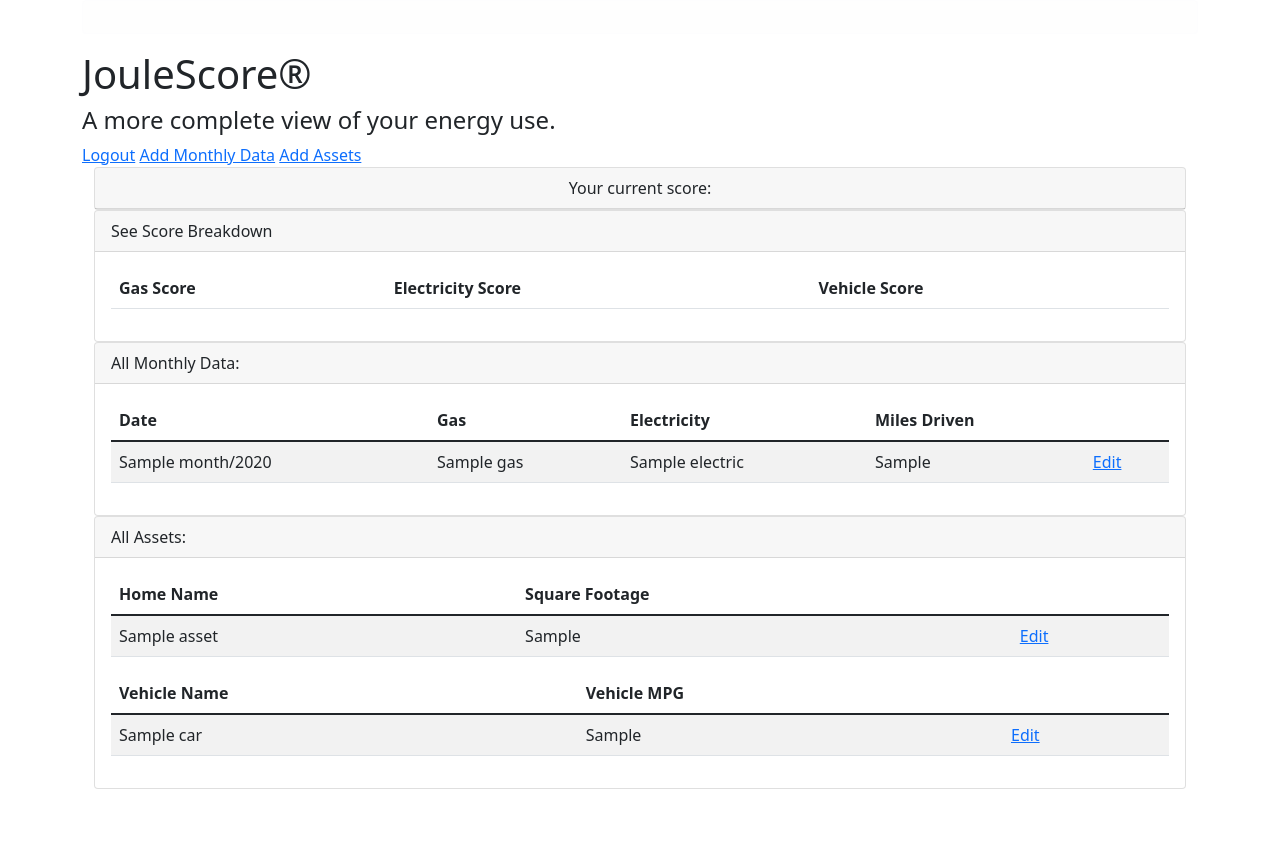
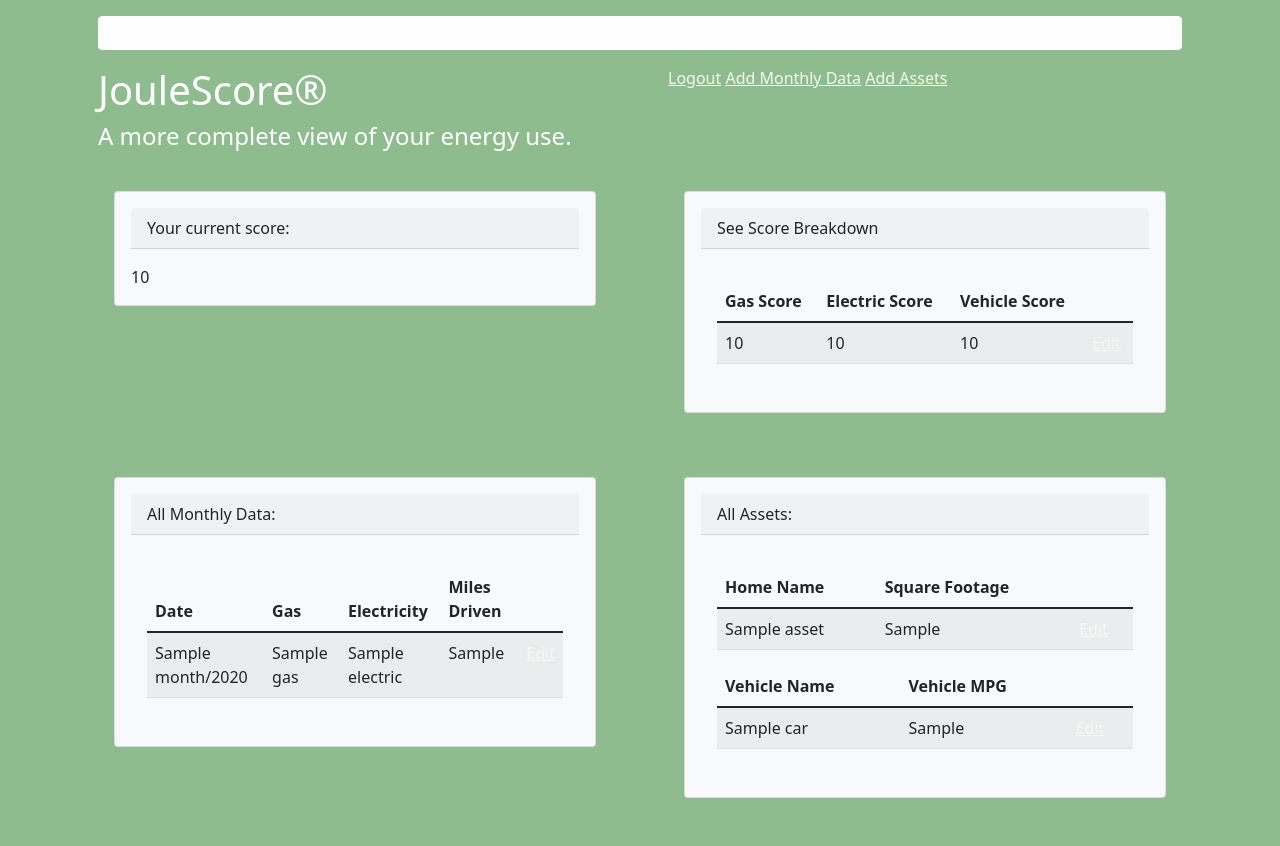
Before and after one commit to jayomeara/September22Cohort-ProjectsAndAlgorithms, a Flask app: template assignments/week 03/solo_project/flask_app/templates/dashboard.html in a window 1280 px wide. Before the commit the page ends 789 px from the top, so only its background shows below. Run offline with Flask 2, Linux system fonts and the light colour scheme; the template is opened without the code that fills it: most values are stand-ins (such as "Sample title", 1, 10 or a date in 2020); lists and menus that the app fills with data are empty.

Commit message:
good midday progress

```diff
--- /dev/null
+++ b/assignments/week 03/solo_project/flask_app/controllers/scores.py
@@ -0,0 +1,3 @@
+from flask_app import app
+from flask import render_template, redirect, session, request, flash
+from flask_app.models.score import Score
--- a/assignments/week 03/solo_project/flask_app/models/car.py
+++ b/assignments/week 03/solo_project/flask_app/models/car.py
@@ -16,6 +16,7 @@ class Car:
     def getAll(cls):
         query = 'SELECT * FROM car;'
         results = connectToMySQL(cls.db).query_db(query)
+        print (results)
         cars = []
         for row in results:
             cars.append(cls(row))
--- a/assignments/week 03/solo_project/flask_app/models/month.py
+++ b/assignments/week 03/solo_project/flask_app/models/month.py
@@ -19,6 +19,7 @@ class Month:
     def getAll(cls):
         query = 'SELECT * FROM monthData;'
         results = connectToMySQL(cls.db).query_db(query)
+        print (results)
         months = []
         for row in results:
             months.append(cls(row))
--- a/assignments/week 03/solo_project/flask_app/static/css/styles.css
+++ b/assignments/week 03/solo_project/flask_app/static/css/styles.css
@@ -1,84 +1,14 @@
-.flexcolumn {
-  display: flex;
-  flex-direction: column;
-  align-items: center;
-  justify-content: center;
-}
-.flexrow {
-  display: flex;
-  flex-direction: row;
-  align-items: center;
-  justify-content: center;
-}
-table,
-td,
-th,
-tr {
-  border: 1px double #e86868;
-}
-td,
-th {
-  padding: 1em;
+body {
+  background-color: #8FBC8F;
+  color: white;
 }
 a {
-  color: teal;
-  text-decoration: none;
+  color: #f3f8f3 ;
 }
-body {
-  display: flex;
-  flex-direction: column;
-  align-items: center;
-  justify-content: center;
-  background-color: #acb2d5;
-  color: teal;
+div {
+margin: 1em;
 }
-body header {
-  display: flex;
-  flex-direction: column;
-  align-items: center;
-  justify-content: center;
-  width: 85%;
+
+.card {
+
 }
-body header nav {
-  display: flex;
-  flex-direction: row;
-  align-items: center;
-  justify-content: center;
-  width: 85%;
-  justify-content: space-evenly;
-}
-body .messages {
-  display: flex;
-  flex-direction: column;
-  align-items: center;
-  justify-content: center;
-  background-color: #e86868;
-  color: #000;
-}
-body main {
-  display: flex;
-  flex-direction: column;
-  align-items: center;
-  justify-content: center;
-}
-body main .row {
-  display: flex;
-  flex-direction: row;
-  align-items: center;
-  justify-content: center;
-}
-body main .row form {
-  display: flex;
-  flex-direction: column;
-  align-items: center;
-  justify-content: center;
-}
-body main table tr td img {
-  max-width: 200px;
-}
-body footer {
-  display: flex;
-  flex-direction: column;
-  align-items: center;
-  justify-content: center;
-}
--- a/assignments/week 03/solo_project/flask_app/templates/addAsset.html
+++ b/assignments/week 03/solo_project/flask_app/templates/addAsset.html
@@ -5,6 +5,7 @@
     <meta http-equiv="X-UA-Compatible" content="IE=edge">
     <meta name="viewport" content="width=device-width, initial-scale=1.0">
     <link href="https://cdn.jsdelivr.net/npm/bootstrap@5.1.3/dist/css/bootstrap.min.css" rel="stylesheet">
+    <link rel="stylesheet" href="/static/css/styles.css">
     <title>JouleScore®</title>
 </head>
 <body class="container">
--- a/assignments/week 03/solo_project/flask_app/templates/addMonth.html
+++ b/assignments/week 03/solo_project/flask_app/templates/addMonth.html
@@ -5,6 +5,7 @@
     <meta http-equiv="X-UA-Compatible" content="IE=edge">
     <meta name="viewport" content="width=device-width, initial-scale=1.0">
     <link href="https://cdn.jsdelivr.net/npm/bootstrap@5.1.3/dist/css/bootstrap.min.css" rel="stylesheet">
+    <link rel="stylesheet" href="/static/css/styles.css">
     <title>JouleScore®</title>
 </head>
 <body class="container">
--- a/assignments/week 03/solo_project/flask_app/templates/dashboard.html
+++ b/assignments/week 03/solo_project/flask_app/templates/dashboard.html
@@ -5,6 +5,7 @@
     <meta http-equiv="X-UA-Compatible" content="IE=edge">
     <meta name="viewport" content="width=device-width, initial-scale=1.0">
     <link href="https://cdn.jsdelivr.net/npm/bootstrap@5.1.3/dist/css/bootstrap.min.css" rel="stylesheet">
+    <link rel="stylesheet" href="/static/css/styles.css">
     <title>JouleScore® Dashboard</title>
 </head>
 <body class="container">
@@ -17,38 +18,61 @@
                 {% endif %}
             {% endwith %}
         </div>
-        <header>
-            <div>
+        <header class="row align-items-start">
+            <div class="col">
                 <h1>JouleScore®</h1>
                 <h4>A more complete view of your energy use.</h4>
             </div>
-            <div>
+            <div class="col">
                 <a href="/logout/">Logout</a>
                 <a href="/addMonth/">Add Monthly Data</a>
                 <a href="/addAsset/">Add Assets</a>
             </div>
         </header>
-    <div class="container">
-        <div class="card text-center">
+    <div class="row align-items-start">
+        <div class="col">
+                <div class="card text-dark bg-light mb-3">
                     <div class="card-header">Your current score:</div>
-
+                        <div class="cardbody">
+                            {% for score in scores: %}
+                            {{score.gasScore}}
+                            {% endfor %}
                         </div>
-            <div class="card w-20">
+                </div>
+        </div>
+        <div class="col">
+                    <div class="card text-dark bg-light mb-3">
                         <div class="card-header">See Score Breakdown</div>
                         <div class="card-body">
                             <table class="table table-striped">
                                 <thead>
                                     <tr>
                                         <th>Gas Score</th>
-                                <th>Electricity Score</th>
+                                        <th>Electric Score</th>
                                         <th>Vehicle Score</th>
                                     </tr>
                                 </thead>
+                                <tbody>
+                                    {% for score in scores: %}
+                                    <tr>
+                                        <td>{{score.gasScore}}</td>
+                                        <td>{{score.gasScore}}</td>
+                                        <td>{{score.electricityScore}}</td>
+                                        <td>
+                                            <a href="/edit/{{score.id}}">Edit</a>
+                                        </td>
+                                    </tr>
+                                    {% endfor %}
+                                </tbody>
                             </table>
                         </div>
                     </div>
-        <div>
-            <div class="card w-20">
+                </div>
+        </div>
+    </div>
+    <div class="row align-items-start">
+        <div class="col">
+            <div class="card text-dark bg-light mb-3">
                 <div class="card-header">All Monthly Data:</div>
                 <div class="card-body">
                     <table class="table table-striped">
@@ -77,7 +101,8 @@
                 </div>
             </div>
         </div>
-            <div class="card w-20">
+        <div class="col">
+            <div class="card text-dark bg-light mb-3">
                 <div class="card-header">All Assets:</div>
                 <div class="card-body">
                     <table class="table table-striped">
@@ -121,8 +146,6 @@
                 </div>
             </div>
         </div>
-    <footer>
-
-    </footer>
+    </div>
 </body>
 </html>
--- a/assignments/week 03/solo_project/flask_app/templates/temp.html
+++ b/assignments/week 03/solo_project/flask_app/templates/temp.html
@@ -4,7 +4,7 @@
     <meta charset="UTF-8">
     <meta http-equiv="X-UA-Compatible" content="IE=edge">
     <meta name="viewport" content="width=device-width, initial-scale=1.0">
-    <link rel="stylesheet" href="{{ url_for('static', filename='css/styles.css') }}">
+    <link rel="stylesheet" href="/static/css/styles.css">
     <title>Document</title>
 </head>
 <body>
```
Also changed, not shown: assignments/week 03/solo_project/flask_app/controllers/users.py (+4 -3 lines), assignments/week 03/solo_project/flask_app/models/asset.py (+3 -4 lines), assignments/week 03/solo_project/flask_app/models/score.py (added, +83 -0 lines), assignments/week 03/solo_project/flask_app/templates/index.html (+18 -4 lines), 2 other files. Lines whose indentation alone changed are shown as unchanged.
